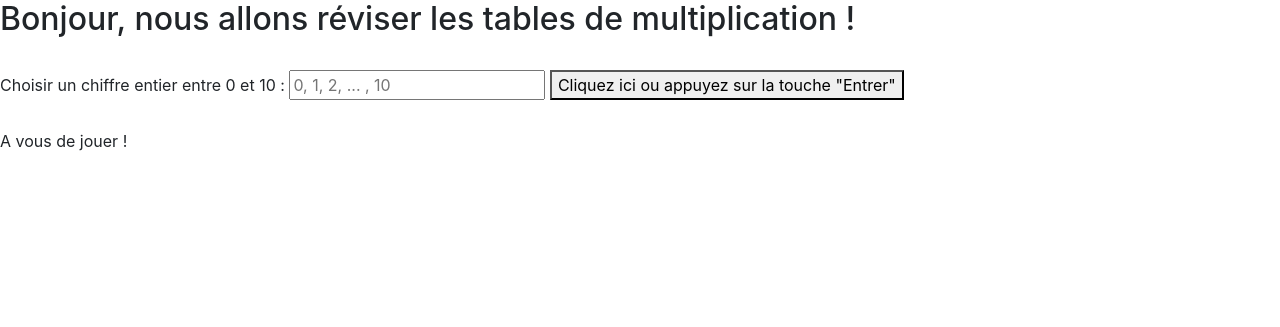
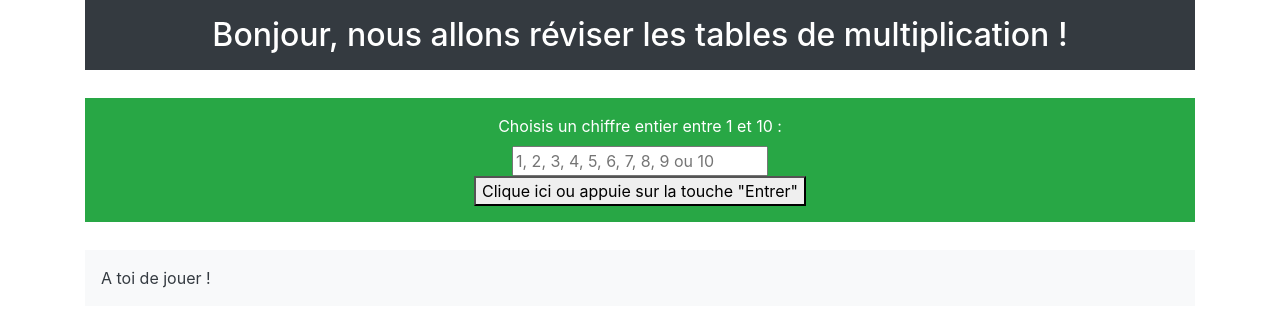
Before and after one commit to Philpof/Calcul, a PHP site: page / in a window 1280 px wide. Shown: the top 327 px of the page. Run offline with PHP 8.4, Linux system fonts and the light colour scheme.

Commit message:
évolution 1

```diff
--- a/index.php
+++ b/index.php
@@ -15,25 +15,38 @@
 
 <body>
 
-  <h2> Bonjour, nous allons réviser les tables de multiplication !</h2>
+<div class="container" id="p">
+
+  <div class="">
+
+    <div class="">
+
+      <h2 class="p-3 mb-1 bg-dark text-white text-center"> Bonjour, nous allons réviser les tables de multiplication !</h2>
       <br>
 
-  <form class="" action="index.php" method="post">
-     <label for="chiffre">Choisir un chiffre entier entre 0 et 10 :</label>
-     <input type="text" id="chiffre" placeholder="0, 1, 2, ... , 10" name="chiffre">
-     <button type="submit">Cliquez ici ou appuyez sur la touche "Entrer"</button>
+      <form class="p-3 mb-1 bg-success text-white text-center" action="index.php" method="post">
+         <label for="chiffre">Choisis un chiffre entier entre 1 et 10 :</label>
+         <br>
+         <input type="text" id="chiffre" placeholder="1, 2, 3, 4, 5, 6, 7, 8, 9 ou 10" name="chiffre">
+         <br>
+         <button type="submit">Clique ici ou appuie sur la touche "Entrer"</button>
       </form>
 
+    </div>
+
   <br>
+
+    <div class="p-3 mb-1 bg-light text-dark">
 
       <?php
 
         $multiplicateur = 0;
 
         if (empty($_POST["chiffre"])) {
-      echo "A vous de jouer !";
+          echo "A toi de jouer !";
         }
         else {
+            echo "Tu as indiqué : ".$_POST["chiffre"]."<br>";
             $chiffre_choisi = $_POST["chiffre"]; // variable se créé après avoir vérifier si le champ est vide ou pas (Owsald, Sergio et Robin)
 
           if (is_numeric($chiffre_choisi)) {
@@ -41,34 +54,36 @@
             if (ctype_digit($chiffre_choisi)) {
 
               if ($chiffre_choisi > 10) {
-            echo "Le chiffre choisi est supérieur à 10.";
+                echo "Attention, le chiffre choisi est supérieur à 10. Relis bien la consigne.";
               }
 
               else {
-            echo "Voici la table de multiplication de " . $chiffre_choisi . " :" . "<br>" . "<br>";
+
+                echo "Voici donc la table de multiplication de ".$chiffre_choisi." :<br>";
 
                 while ($multiplicateur <= 10) {
-              echo $chiffre_choisi . " x " . $multiplicateur . " = " . $chiffre_choisi*$multiplicateur . "<br>";
+                  echo $chiffre_choisi." x ".$multiplicateur." = ".$chiffre_choisi*$multiplicateur."<br>";
                   $multiplicateur = $multiplicateur+1;
                 }
-            echo "<br>";
-            echo "Facile, non ?";
+                echo "<br>Facile, non ?";
 
               }
 
             }
             else {
-          echo "Il faut écrire un chiffre entier donc sans virgule et supérieur à 0.";
+              echo "Attention, il faut écrire un chiffre entier, donc, sans virgule et supérieur à 0. Recommence.";
             }
 
           }
           else {
-        echo "Il faut écrire un chiffre et non une lettre ou un symbole.";
+            echo "Raté ! Il faut écrire un chiffre et non une lettre ou un symbole. Essaie encore.";
           }
         }
 
     ?>
-
+    </div>
+  </div>
+</div>
 
 <script src="https://code.jquery.com/jquery-3.4.1.slim.min.js" integrity="sha384-J6qa4849blE2+poT4WnyKhv5vZF5SrPo0iEjwBvKU7imGFAV0wwj1yYfoRSJoZ+n" crossorigin="anonymous"></script>
 <script src="https://cdn.jsdelivr.net/npm/popper.js@1.16.0/dist/umd/popper.min.js" integrity="sha384-Q6E9RHvbIyZFJoft+2mJbHaEWldlvI9IOYy5n3zV9zzTtmI3UksdQRVvoxMfooAo" crossorigin="anonymous"></script>
--- /dev/null
+++ b/main.css
@@ -0,0 +1,3 @@
+#page {
+  background-color: green;
+}
```
Lines whose indentation alone changed are shown as unchanged.
